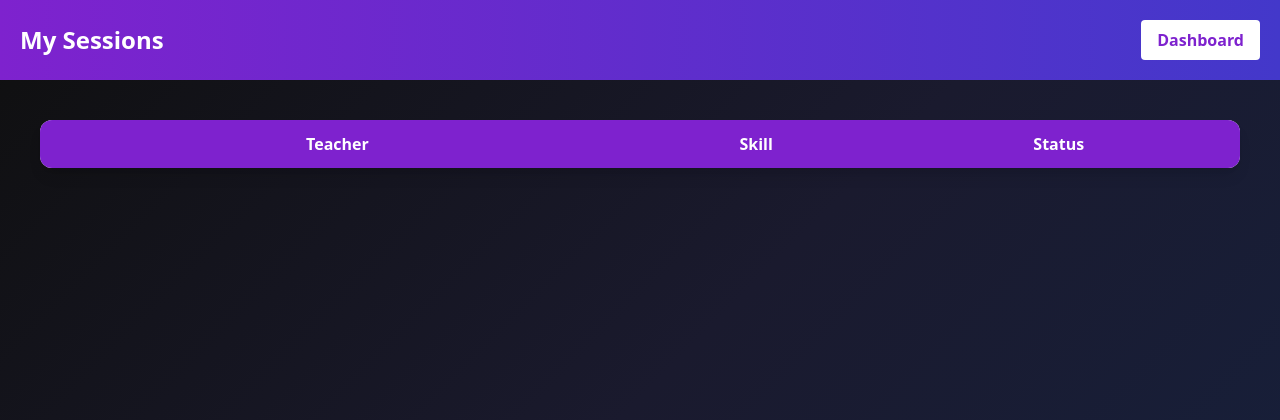
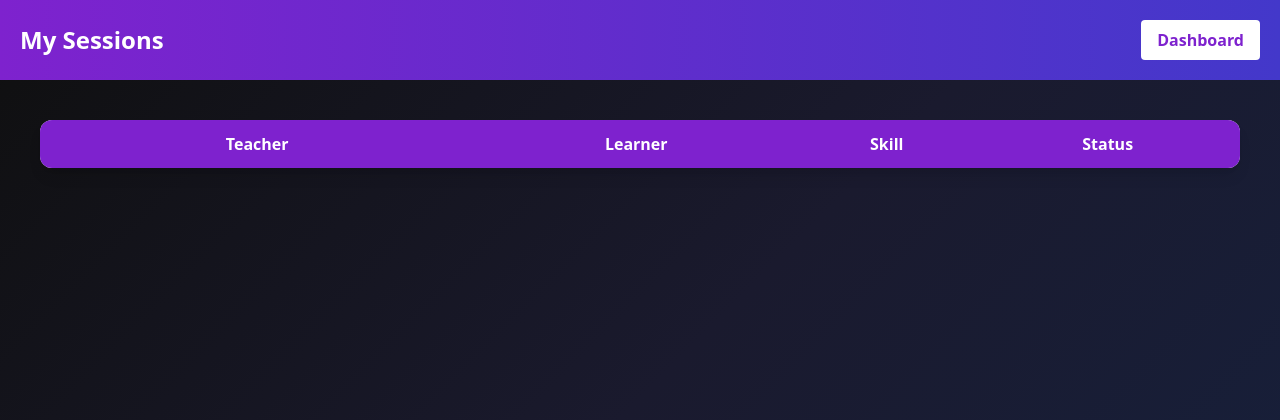
Before and after one commit to Nagendra2026/Skill-Exchange-Platform-for-students, a Flask app: page /my-sessions in a window 1280 px wide. Shown: the top 420 px of the page. Run offline with Flask 3, Linux system fonts and the light colour scheme; the visitor is signed in with stand-in values (Sample User, id 1); data comes from the database, SQL or seed files in the repository; data that the repository does not hold is empty; parts of the project's set-up code (start-up, migrations or seed data) failed here and were passed over; some libraries are stand-ins or nearby versions.

Commit message:
Share approved session link for both teacher and learner in my-sessions

```diff
--- a/app.py
+++ b/app.py
@@ -331,15 +331,19 @@ def my_sessions():
     db = get_db()
 
     sessions = db.execute("""
-    SELECT users.name as teacher,
-           sessions.skill,
-           sessions.status,
-           sessions.zoom_link
-    FROM sessions
-    JOIN users ON sessions.teacher_id = users.id
-    WHERE sessions.learner_id=?
-    ORDER BY sessions.id DESC
-    """,(session["id"],)).fetchall()
+    SELECT
+        s.id,
+        t.name AS teacher,
+        l.name AS learner,
+        s.skill,
+        s.status,
+        s.zoom_link
+    FROM sessions s
+    JOIN users t ON s.teacher_id = t.id
+    JOIN users l ON s.learner_id = l.id
+    WHERE s.learner_id = ? OR s.teacher_id = ?
+    ORDER BY s.id DESC
+    """, (session["id"], session["id"])) .fetchall()
 
     return render_template("my_sessions.html", sessions=sessions)
 
--- a/templates/my_sessions.html
+++ b/templates/my_sessions.html
@@ -50,6 +50,7 @@ Dashboard
 
 <tr class="bg-purple-700 text-white">
 <th class="p-3">Teacher</th>
+<th>Learner</th>
 <th>Skill</th>
 <th>Status</th>
 </tr>
@@ -58,6 +59,7 @@ Dashboard
 <tr class="text-center border-b hover:bg-gray-50">
 
 <td class="p-3 font-semibold">{{s.teacher}}</td>
+<td>{{s.learner}}</td>
 <td>{{s.skill}}</td>
 
 <td>
```
